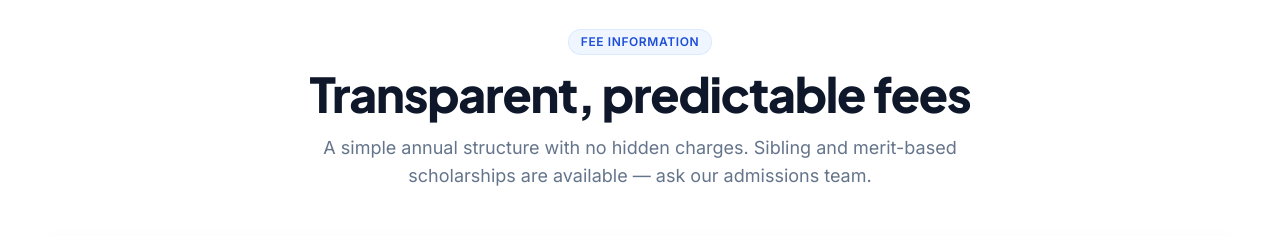
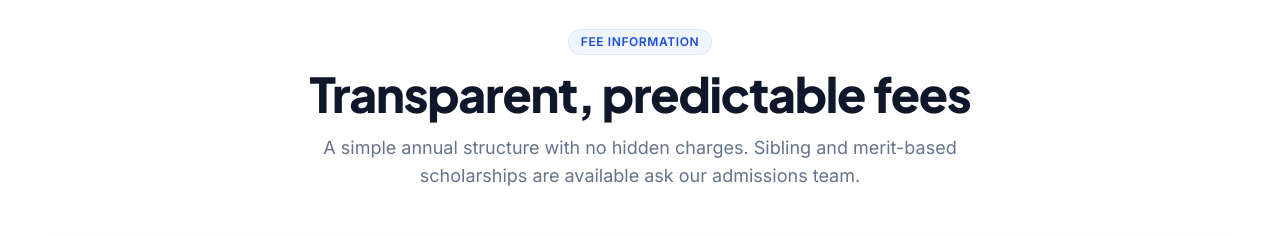
Before and after one commit to aryan-7050/eak-school-landing, a React (Vite) app: page / in a window 1280 px wide. Shown: the part 7380-7616 px from the top of the page. Built offline with nearby package versions, Linux system fonts and the light colour scheme.

Commit message:
Update fees section

```diff
--- a/src/components/Fees.tsx
+++ b/src/components/Fees.tsx
@@ -16,7 +16,7 @@ export function Fees() {
           </h2>
           <p className="mt-4 text-lg text-ink-500">
             A simple annual structure with no hidden charges. Sibling and
-            merit-based scholarships are available — ask our admissions team.
+            merit-based scholarships are available ask our admissions team.
           </p>
         </Reveal>
 
```
